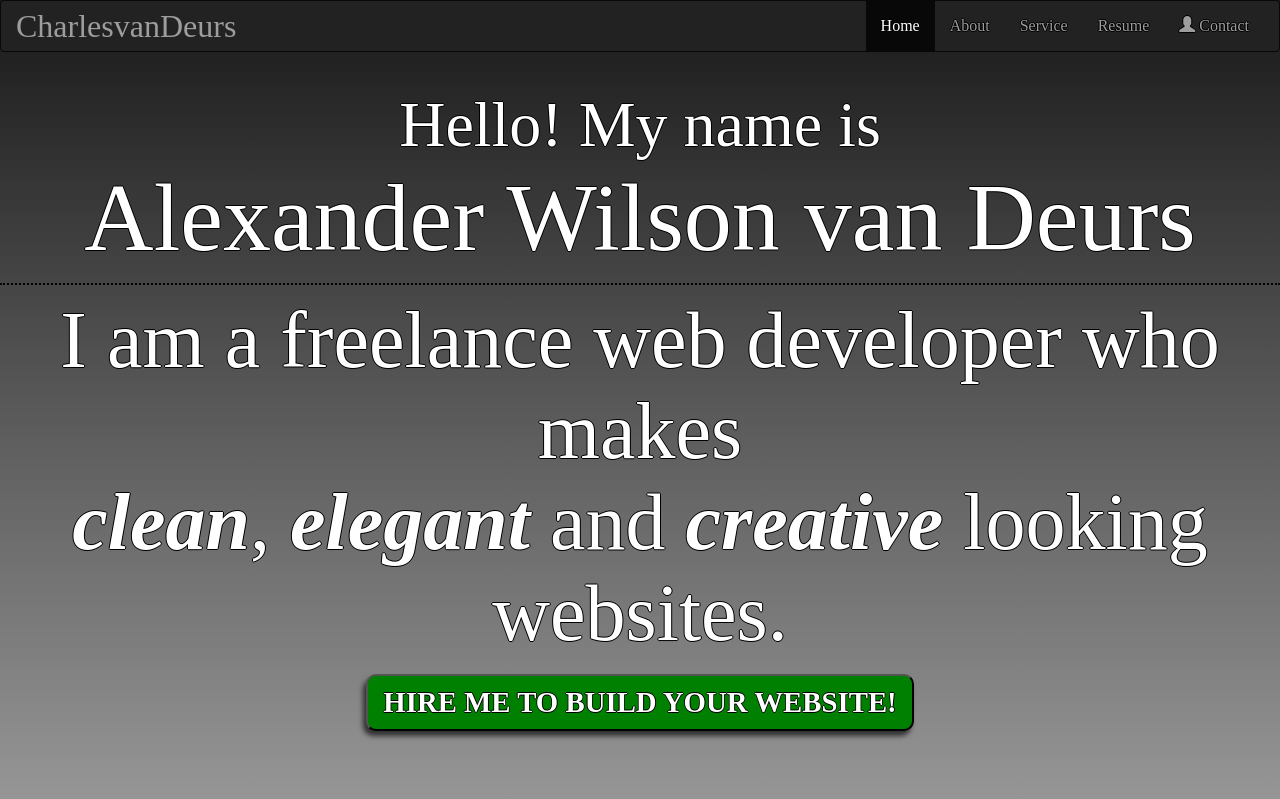
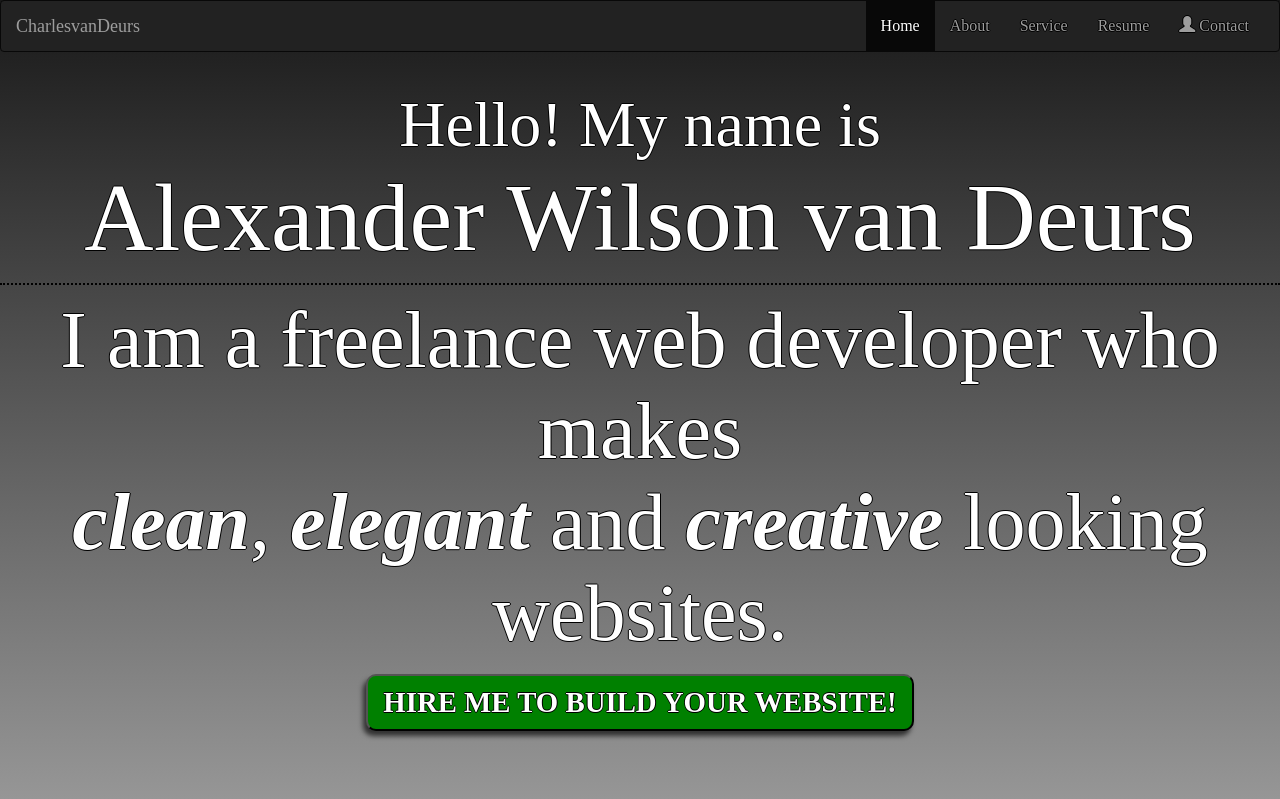
Before and after one commit to vanDeurs/portfolio, a PHP site: page / in a window 1280 px wide. Shown: the top 799 px of the page. Run offline with PHP 8.4, Linux system fonts and the light colour scheme; some libraries are stand-ins or nearby versions.

Commit message:
Removed unnceccasary code.

```diff
--- a/resources/css/style.css
+++ b/resources/css/style.css
@@ -77,15 +77,8 @@ body {
     z-index: 999;
 }
 
-.navbar-brand {
-    font-size: 2rem;
-    color: #fff;
-    z-index: 100000;
-}
-
-.navbar-nav li a {
-    font-size: 1rem;
-    color: red;
+.navbar {
+    margin: 0;
 }
 
 
```
